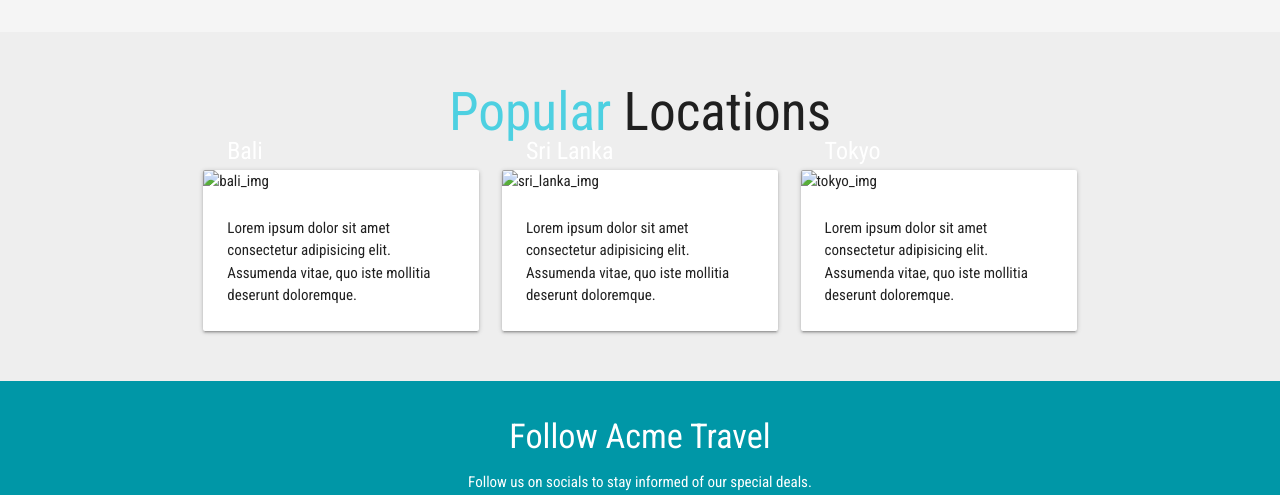
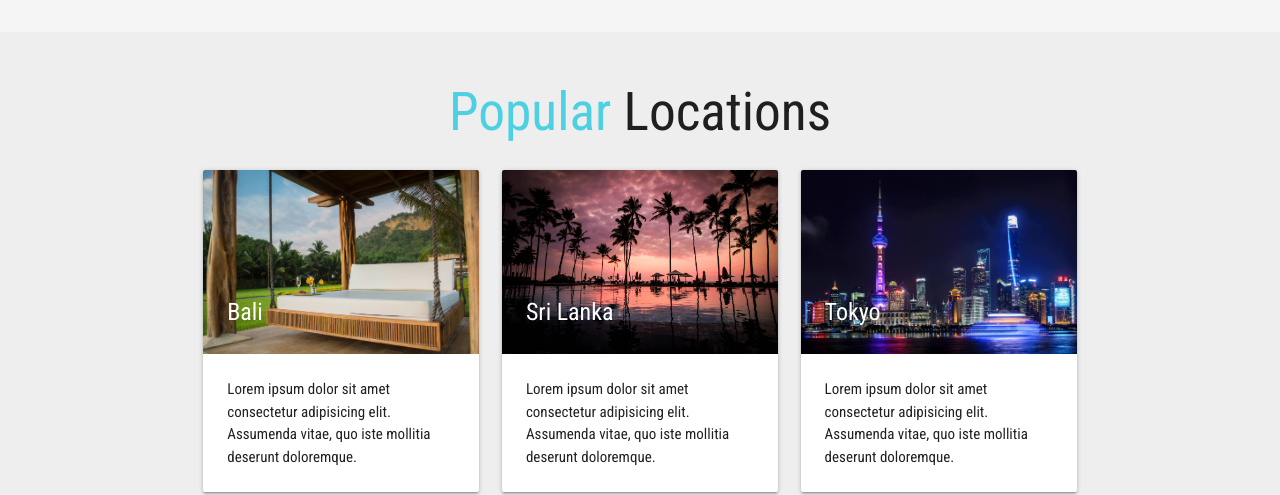
Before and after one commit to KyleKnolleLynch/TravelAgencyTheme, a plain HTML site: page index.html in a window 1280 px wide. Shown: the part 1153-1648 px from the top of the page. Drawn offline with nearby package versions, Linux system fonts and the light colour scheme; the site is published under a folder, as on GitHub Pages, so addresses that start at the root find nothing.

Commit message:
update_html

```diff
--- a/index.html
+++ b/index.html
@@ -67,13 +67,13 @@
     <section class="slider">
         <ul class="slides">
             <li>
-                <img src="/img/beach.jpg">
+                <img src="img/beach.jpg">
                 <div class="caption center-align">
                     <h2>Plan your dream vacation</h2>
                 </div>
             </li>
             <li>
-                <img src="/img/sri_lanka.jpg">
+                <img src="img/sri_lanka.jpg">
                 <div class="caption left-align">
                     <h2>Exotic locales</h2>
                     <h5 class="light grey-text text-lighten-3 hide-on-small-only">Lorem ipsum dolor sit amet consectetur
@@ -81,7 +81,7 @@
                 </div>
             </li>
             <li>
-                <img src="/img/tokyo.jpg">
+                <img src="img/tokyo.jpg">
                 <div class="caption right-align">
                     <h2>Prestigious affordable lodging</h2>
                     <h5 class="light grey-text text-lighten-3 hide-on-small-only">Lorem ipsum dolor sit amet consectetur
@@ -89,7 +89,7 @@
                 </div>
             </li>
             <li>
-                <img src="/img/swing.jpg">
+                <img src="img/swing.jpg">
                 <div class="caption center-align">
                     <h2>Individual or group packages</h2>
                     <h5 class="light grey-text text-lighten-3 hide-on-small-only">Lorem ipsum dolor sit amet consectetur
@@ -149,7 +149,7 @@
                 <div class="col s12 m4">
                     <div class="card">
                         <div class="card-image">
-                            <img src="/img/swing.jpg" alt="bali_img">
+                            <img src="img/swing.jpg" alt="bali_img">
                             <span class="card-title">Bali</span>
                         </div>
                         <div class="card-content">
@@ -161,7 +161,7 @@
                 <div class="col s12 m4">
                     <div class="card">
                         <div class="card-image">
-                            <img src="/img/sri_lanka.jpg" alt="sri_lanka_img">
+                            <img src="img/sri_lanka.jpg" alt="sri_lanka_img">
                             <span class="card-title">Sri Lanka</span>
                         </div>
                         <div class="card-content">
@@ -173,7 +173,7 @@
                 <div class="col s12 m4">
                     <div class="card">
                         <div class="card-image">
-                            <img src="/img/tokyo.jpg" alt="tokyo_img">
+                            <img src="img/tokyo.jpg" alt="tokyo_img">
                             <span class="card-title">Tokyo</span>
                         </div>
                         <div class="card-content">
```
